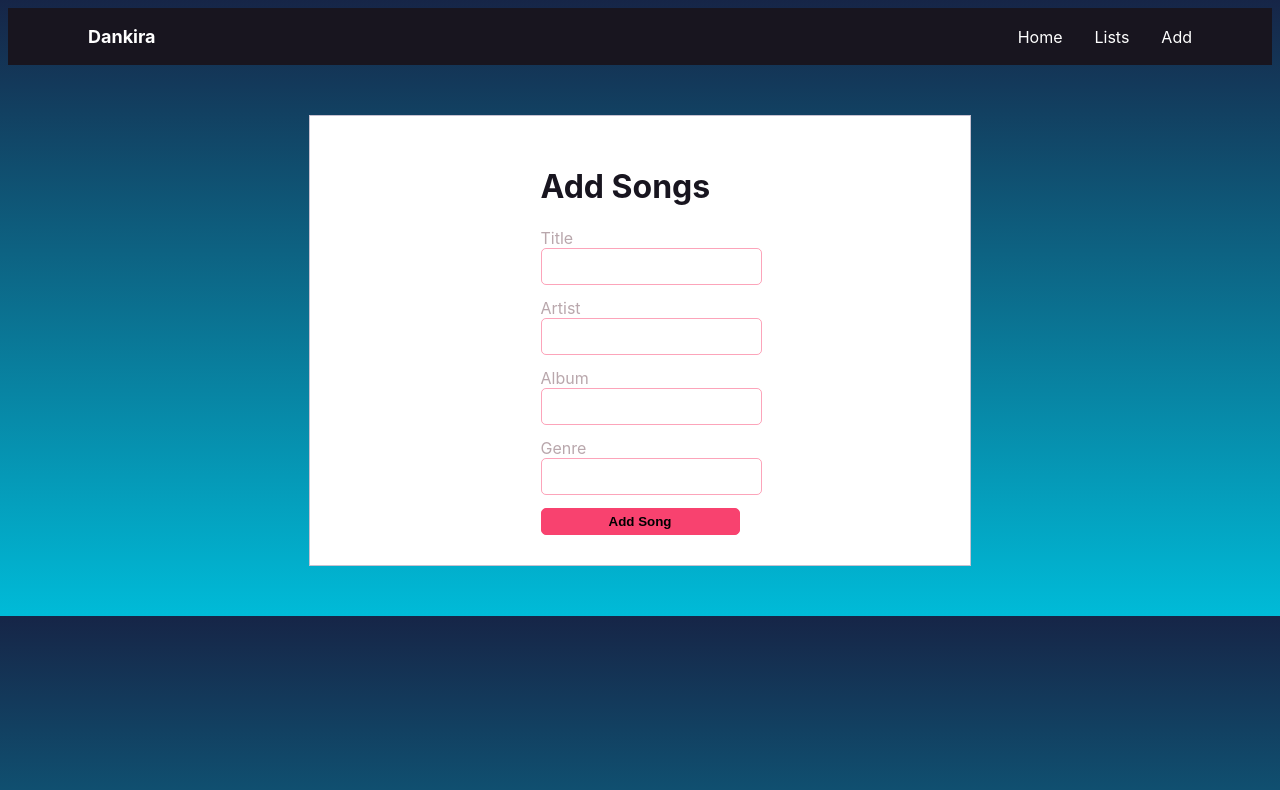
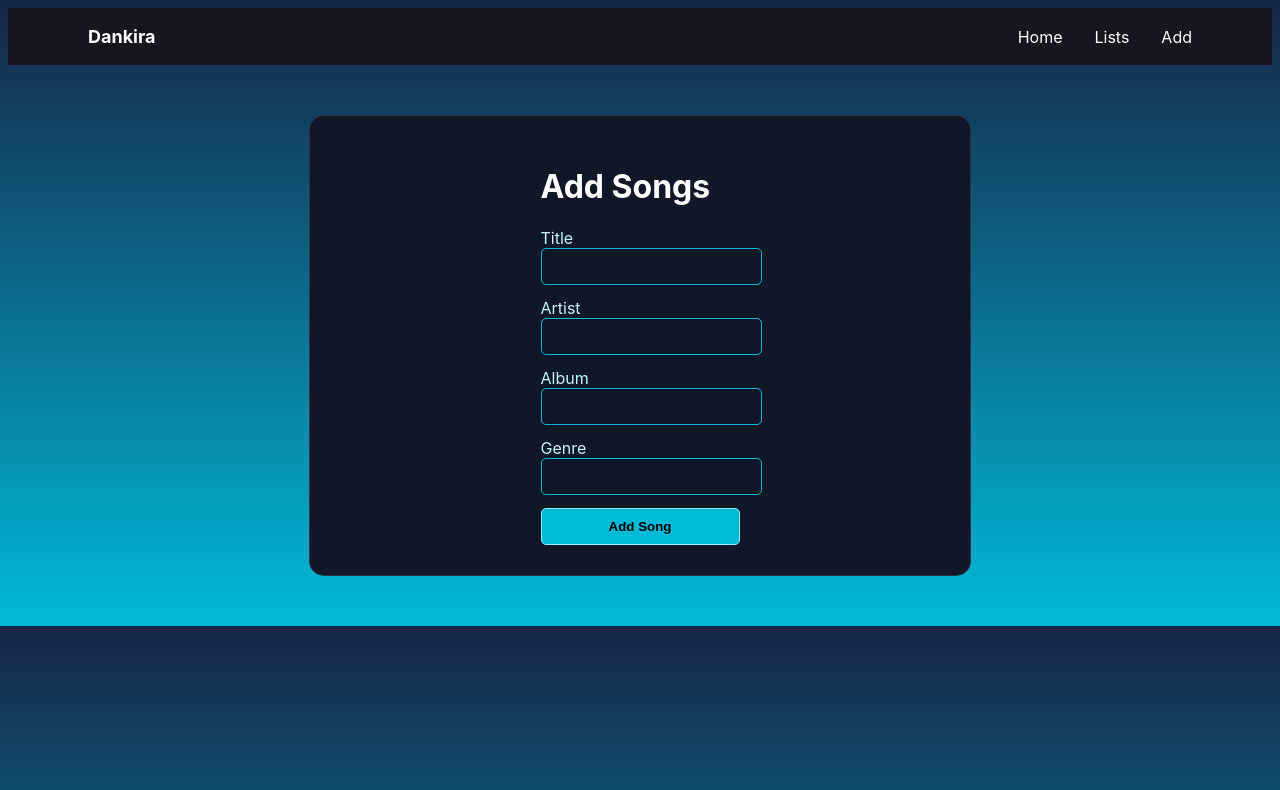
Before and after one commit to MikiZenebe/Song-Information, a React (Vite) app in the folder client/: page /add in a window 1280 px wide. Shown: the top 790 px of the page. Built offline with nearby package versions, Linux system fonts and the light colour scheme.

Commit message:
finialize

```diff
--- /dev/null
+++ b/client/src/components/Loading.tsx
@@ -0,0 +1,5 @@
+import "../styles/loading.css";
+
+export default function Loading() {
+  return <div className="loader"></div>;
+}
--- a/client/src/components/Stats.tsx
+++ b/client/src/components/Stats.tsx
@@ -50,8 +50,8 @@ export default function Stats() {
       {
         label: "# of Songs by Artist",
         data: artistStats.map((artist) => artist.songsCount),
-        backgroundColor: "#ffffff",
-        borderColor: "#ffffff",
+        backgroundColor: "#2c3e66",
+        borderColor: "#2c3e66",
         borderWidth: 1,
       },
       {
--- a/client/src/index.css
+++ b/client/src/index.css
@@ -5,6 +5,7 @@
 
   width: 100%;
   background-clip: border-box;
+  height: auto;
 
   color-scheme: light dark;
   background: linear-gradient(#162547, #00bbd8);
--- a/client/src/pages/AddSongs.tsx
+++ b/client/src/pages/AddSongs.tsx
@@ -1,9 +1,9 @@
-import styled from "@emotion/styled";
 import { useState } from "react";
 import { useDispatch } from "react-redux";
 import { addSongStart } from "../redux/reducer/songSlice";
 import toast from "react-hot-toast";
 import { useNavigate } from "react-router-dom";
+import { Button, Container, Divs, Form } from "../styles/formStyle";
 
 export default function AddSongs() {
   const navigate = useNavigate();
@@ -79,73 +79,73 @@ export default function AddSongs() {
   );
 }
 
-const Container = styled.div`
-  max-width: 600px;
-  background-color: white;
-  color: #18151f;
-  width: auto;
-  margin: 50px auto;
-  display: flex;
-  flex-direction: column;
-  align-items: center;
-  justify-content: space-between;
-  padding: 30px 30px;
-  border: 1px solid #695d8561;
+// const Container = styled.div`
+//   max-width: 600px;
+//   background-color: white;
+//   color: #18151f;
+//   width: auto;
+//   margin: 50px auto;
+//   display: flex;
+//   flex-direction: column;
+//   align-items: center;
+//   justify-content: space-between;
+//   padding: 30px 30px;
+//   border: 1px solid #695d8561;
 
-  @media (max-width: 850px) {
-    padding: 50px 30px;
-  }
-`;
+//   @media (max-width: 850px) {
+//     padding: 50px 30px;
+//   }
+// `;
 
-const Form = styled.form`
-  display: flex;
-  flex-direction: column;
-  gap: 13px;
-`;
+// const Form = styled.form`
+//   display: flex;
+//   flex-direction: column;
+//   gap: 13px;
+// `;
 
-const Button = styled.button`
-  display: flex;
-  align-items: center;
-  justify-content: center;
-  width: 100%;
-  margin: auto;
-  padding: 5px;
-  cursor: pointer;
-  border: 1px solid #f8426f;
-  transition: all 0.4s ease-in-out;
-  border-radius: 5px;
-  font-weight: 600;
-  background: #f8426f;
+// const Button = styled.button`
+//   display: flex;
+//   align-items: center;
+//   justify-content: center;
+//   width: 100%;
+//   margin: auto;
+//   padding: 5px;
+//   cursor: pointer;
+//   border: 1px solid #f8426f;
+//   transition: all 0.4s ease-in-out;
+//   border-radius: 5px;
+//   font-weight: 600;
+//   background: #f8426f;
 
-  &:hover {
-    width: 100%;
-    background: #f8426f;
-    color: white;
-  }
-`;
+//   &:hover {
+//     width: 100%;
+//     background: #f8426f;
+//     color: white;
+//   }
+// `;
 
-const Divs = styled.form`
-  display: flex;
-  flex-direction: column;
+// const Divs = styled.form`
+//   display: flex;
+//   flex-direction: column;
 
-  label {
-    color: #b9a7ac;
-  }
+//   label {
+//     color: #b9a7ac;
+//   }
 
-  input {
-    width: 100%;
-    padding: 10px;
-    outline: none;
-    border: 1px solid #f842707a;
-    transition: all 0.4s ease-in-out;
-    border-radius: 5px;
-    background-color: transparent;
-    color: #18151f;
-  }
+//   input {
+//     width: 100%;
+//     padding: 10px;
+//     outline: none;
+//     border: 1px solid #f842707a;
+//     transition: all 0.4s ease-in-out;
+//     border-radius: 5px;
+//     background-color: transparent;
+//     color: #18151f;
+//   }
 
-  input:focus {
-    width: 100%;
-    border: 1px solid #f8426f;
-    transition: all 0.4s ease-in-out;
-  }
-`;
+//   input:focus {
+//     width: 100%;
+//     border: 1px solid #f8426f;
+//     transition: all 0.4s ease-in-out;
+//   }
+// `;
--- a/client/src/pages/SongList.tsx
+++ b/client/src/pages/SongList.tsx
@@ -7,6 +7,7 @@ import { Container, Table } from "../styles/tableStyle";
 import { IoIosArrowBack, IoIosArrowForward } from "react-icons/io";
 import Filter from "../components/Filter";
 import Stats from "../components/Stats";
+import Loading from "../components/Loading";
 
 export default function SongList() {
   const dispatch = useDispatch();
@@ -24,11 +25,14 @@ export default function SongList() {
 
   return (
     <Container>
+      {loading ? (
+        <Loading />
+      ) : (
         <div>
           <div className="genre">
             <Filter />
           </div>
-        {loading && <h1>Loading...</h1>}
+
           {error && <h1>{error}</h1>}
           <div>
             <Table>
@@ -81,6 +85,7 @@ export default function SongList() {
             <Stats />
           </div>
         </div>
+      )}
     </Container>
   );
 }
--- a/client/src/pages/UpdateSongs.tsx
+++ b/client/src/pages/UpdateSongs.tsx
@@ -6,6 +6,7 @@ import { useEffect, useState } from "react";
 import { Song } from "../types/SongType";
 import { updateSongStart } from "../redux/reducer/songSlice";
 import toast from "react-hot-toast";
+import Loading from "../components/Loading";
 
 export default function UpdateSongs() {
   const { id } = useParams<{ id: string }>();
@@ -47,7 +48,7 @@ export default function UpdateSongs() {
     }
   };
 
-  if (loading) return <p>Loading...</p>;
+  if (loading) return <Loading />;
   if (error) return <p>{error}</p>;
 
   return (
--- a/client/src/styles/formStyle.ts
+++ b/client/src/styles/formStyle.ts
@@ -2,9 +2,11 @@ import styled from "@emotion/styled";
 
 export const Container = styled.div`
   max-width: 600px;
-  background-color: white;
+  background-color: #101727;
+  border-radius: 15px;
   color: #18151f;
   width: auto;
+  height: auto;
   margin: 50px auto;
   display: flex;
   flex-direction: column;
@@ -15,6 +17,10 @@ export const Container = styled.div`
 
   @media (max-width: 850px) {
     padding: 50px 30px;
+  }
+
+  h1 {
+    color: white;
   }
 `;
 
@@ -32,15 +38,15 @@ export const Button = styled.button`
   margin: auto;
   padding: 10px;
   cursor: pointer;
-  border: 1px solid #f8426f;
+  border: 1px solid #91f0ff;
   transition: all 0.4s ease-in-out;
   border-radius: 5px;
   font-weight: 600;
-  background: #f8426f;
+  background: #00bbd8;
 
   &:hover {
     width: 100%;
-    background: #f8426f;
+    background: #018fa5;
     color: white;
   }
 `;
@@ -50,23 +56,23 @@ export const Divs = styled.form`
   flex-direction: column;
 
   label {
-    color: #b9a7ac;
+    color: #c6f7ff;
   }
 
   input {
     width: 100%;
     padding: 10px;
     outline: none;
-    border: 1px solid #f842707a;
+    border: 1px solid #00bbd8;
     transition: all 0.4s ease-in-out;
     border-radius: 5px;
     background-color: transparent;
-    color: #18151f;
+    color: #91f0ff;
   }
 
   input:focus {
     width: 100%;
-    border: 1px solid #f8426f;
+    border: 1px solid #91f0ff;
     transition: all 0.4s ease-in-out;
   }
 `;
--- /dev/null
+++ b/client/src/styles/loading.css
@@ -0,0 +1,26 @@
+/* HTML: <div class="loader"></div> */
+.loader {
+  width: 100px;
+  aspect-ratio: 1;
+  padding: 10px;
+  box-sizing: border-box;
+  display: grid;
+}
+.loader:before {
+  content: "";
+  margin: auto;
+  width: 30px;
+  height: 30px;
+  border-radius: 50%;
+  color: #00bbd8;
+  background: currentColor;
+  box-shadow: -30px 0, 30px 0, 0 30px, 0 -30px;
+  animation: l6 1s infinite alternate;
+}
+@keyframes l6 {
+  90%,
+  100% {
+    box-shadow: -10px 0, 10px 0, 0 10px, 0 -10px;
+    transform: rotate(180deg);
+  }
+}
--- a/client/src/styles/statStyle.ts
+++ b/client/src/styles/statStyle.ts
@@ -1,25 +1,34 @@
 import styled from "@emotion/styled";
 
 export const StatContainer = styled.div`
-  background-color: #2c3e66;
-  width: 600px;
-  display: flex;
-  flex-direction: column;
+  background-color: white;
+  width: auto;
+  display: grid;
   justify-content: center;
   align-items: center;
   gap: 20px;
-
   margin: 0px auto;
 
-  @media (max-width: 450px) {
+  display: grid;
+  gap: 18px;
+  grid-template-columns: repeat(2, 1fr);
+  border-radius: 10px;
+
+  @media (max-width: 750px) {
     /* padding: 50px 30px;
 
     */
+    grid-template-columns: 1fr;
     width: 300px;
   }
 
   h3 {
     text-align: center;
-    color: white;
+    color: #101727;
+    text-decoration: underline;
+  }
+
+  div {
+    padding: 10px;
   }
 `;
--- a/client/src/styles/tableStyle.ts
+++ b/client/src/styles/tableStyle.ts
@@ -3,24 +3,33 @@ import styled from "@emotion/styled";
 interface btnProps {
   update: boolean;
   delete: boolean;
+  detail: boolean;
 }
 
-export const Container = styled.div`
-  max-width: 100%;
+export const Container = styled.div<btnProps>`
+  max-width: 1000px;
   background-color: #101727;
   color: #18151f;
-  width: 70%;
+  width: auto;
+  height: auto;
   margin: 50px auto;
   display: flex;
   flex-direction: column;
   align-items: center;
   justify-content: space-between;
   padding: 30px 30px;
+  height: ${(props) => (props.detail ? "80vh" : "")};
+  justify-content: ${(props) => (props.detail ? "start" : "")};
+  align-items: ${(props) => (props.detail ? "center" : "")};
 
   @media (max-width: 850px) {
     padding: 50px 30px;
     margin: 40px auto;
     width: auto;
+  }
+  .detail {
+    color: white;
+    text-align: center;
   }
 
   /* @media (max-width: 750px) {
@@ -68,14 +77,18 @@ export const Container = styled.div`
 export const Table = styled.div`
   margin-top: 5%;
   border-collapse: collapse;
-  width: 100%;
+  width: auto;
+  height: auto;
   border: 1px solid #493f3f87;
   cursor: pointer;
+  display: table;
+  margin: auto;
 
   @media (max-width: 750px) {
     margin: auto;
     width: 70%;
     overflow-x: scroll;
+    display: block;
   }
 
   td,
@@ -113,6 +126,7 @@ export const DetailBtn = styled.button<btnProps>`
   padding: 10px 20px;
   border: none;
   border-radius: 5px;
+  width: 100px;
   cursor: pointer;
   background: ${(props) => (props.update ? "green" : "")};
   background: ${(props) => (props.delete ? "red" : "")};
@@ -122,4 +136,9 @@ export const BtnContainer = styled.div`
   display: flex;
   gap: 20px;
   padding: 20px 0px;
+  width: 100%;
+  margin: 0px, auto;
+  display: flex;
+  justify-content: center;
+  align-items: center;
 `;
```
Also changed, not shown: client/src/components/Table.tsx (deleted, +0 -72 lines), client/src/pages/DetailSong.tsx (+11 -5 lines). Lines whose indentation alone changed are shown as unchanged.
